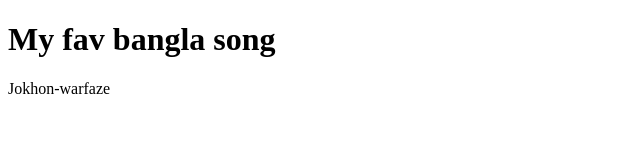
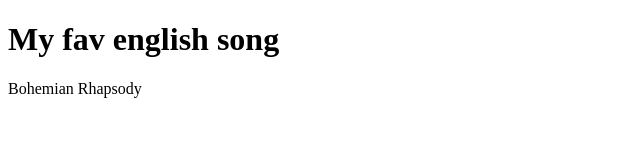
Before and after one commit to samssjubair/git-prac, a plain HTML site: page index.html in a window 1280 px wide. Shown: the whole page, without its empty margins (0-640 px from the left). Drawn offline with Linux system fonts and the light colour scheme.

Commit message:
new fav english

```diff
--- a/index.html
+++ b/index.html
@@ -6,7 +6,7 @@
     <title>Document</title>
 </head>
 <body>
-    <h1>My fav bangla song</h1>
-    <p>Jokhon-warfaze</p>
+    <h1>My fav english song</h1>
+    <p>Bohemian Rhapsody</p>
 </body>
 </html>
```
